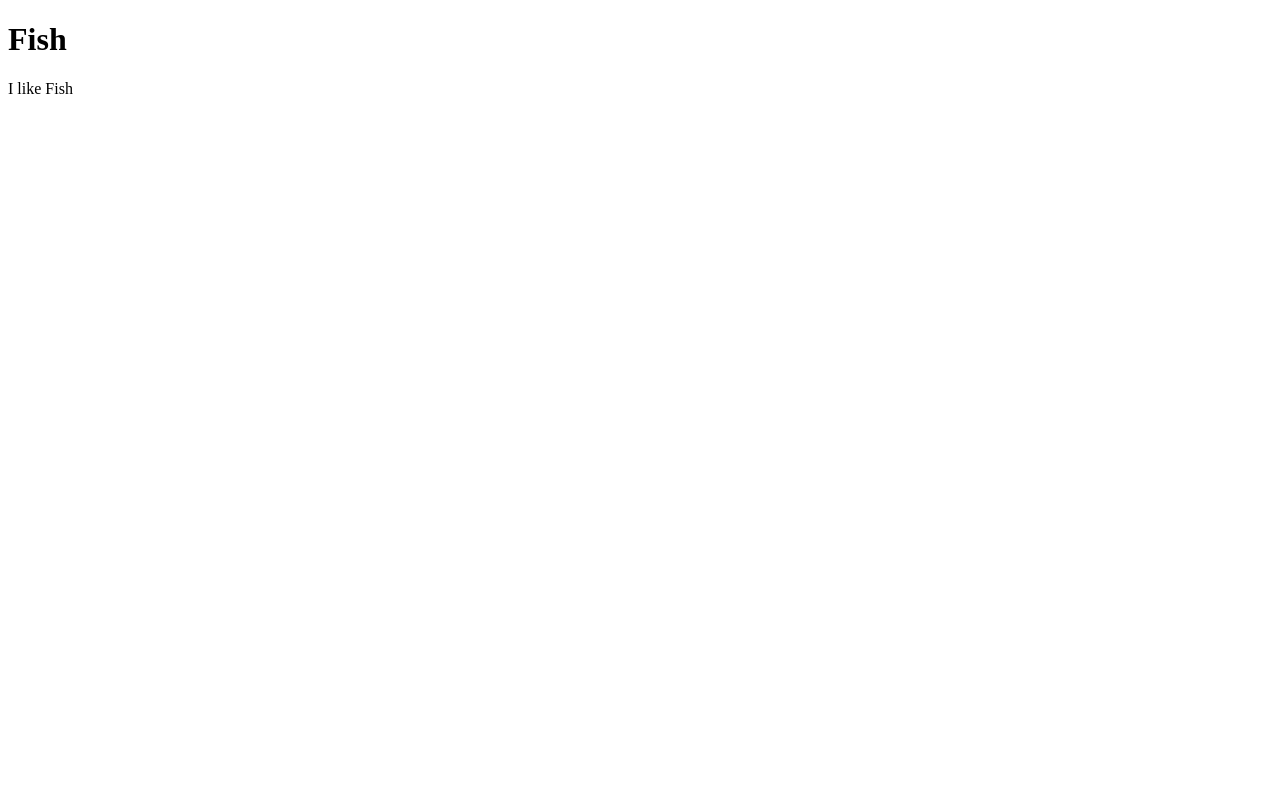
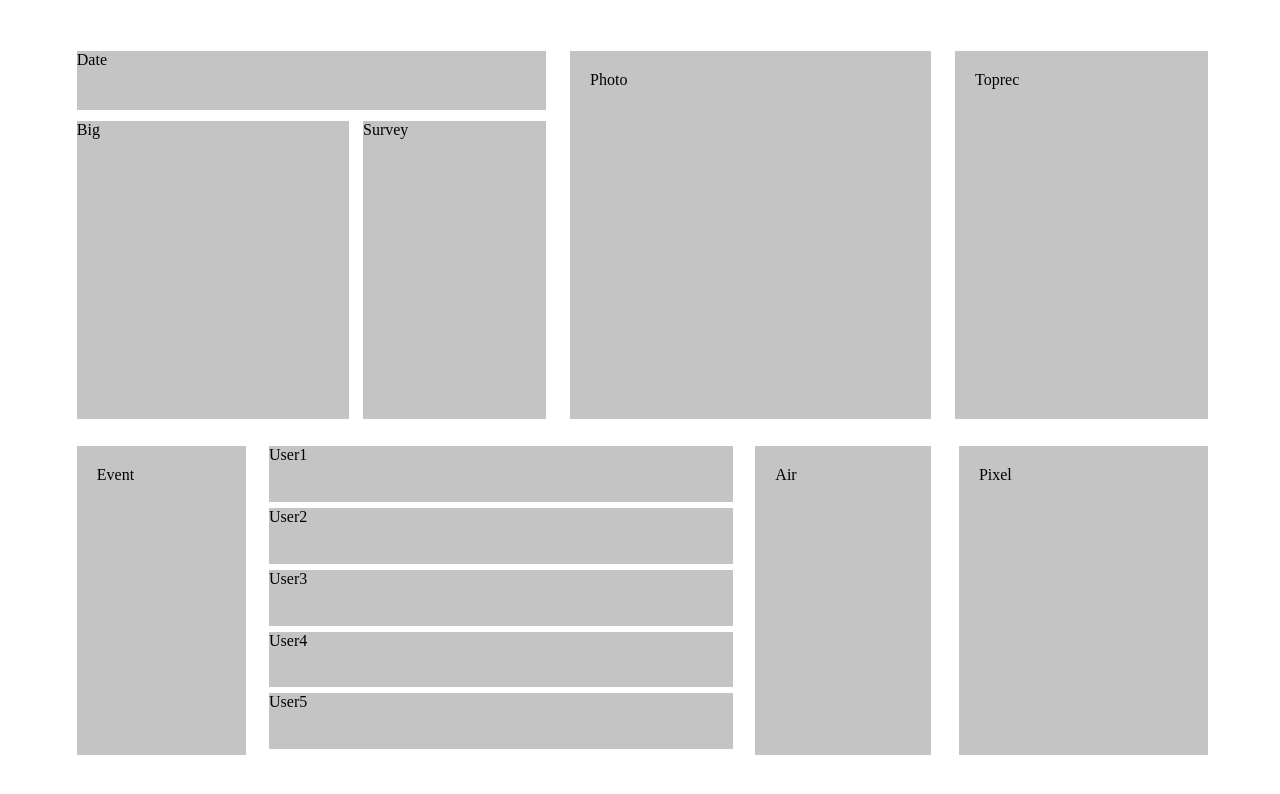
Before and after one commit to Alice932/rep, a plain HTML site: page index.html in a window 1280 px wide. Drawn offline with nearby package versions, Linux system fonts and the light colour scheme.

Commit message:
Rebuild Grid

```diff
--- a/index.html
+++ b/index.html
@@ -5,19 +5,42 @@
     <meta charset="utf-8">
     <title>Hi</title>
     <script src="https://unpkg.com/vue@3.0.11/dist/vue.global.js"></script>
+    <link rel="stylesheet" type="text/css" href="style.css">
 </head>
 
 <body>
+    <!--
     <div id="app">
         <h1> {{ product }} </h1>
         <p>I like {{ product }}</p>
-    </div>
-
-    <script src="./main.js"></script>
-
+@ -18,7 +20,40 @@
     <script>
         const mountedApp = app.mount('#app')
     </script>
+	-->
+    <div id="pageDatetime">
+        <div id="pageDate">Date</div>
+        <div id="pageBig">Big</div>
+        <div id="pageSurvey">Survey</div>
+    </div>
+    <div id="pagePhoto">Photo</div>
+    <div id="pageToprec">Toprec</div>
+    <div id="pageDown">
+        <div id="pageEvent">Event</div>
+        <div id="pageUsernew">
+            <div id="pageU1">User1</div>
+            <div id="pageU2">User2</div>
+            <div id="pageU3">User3</div>
+            <div id="pageU4">User4</div>
+            <div id="pageU5">User5</div>
+        </div>
+        <div id="pageAir">Air</div>
+        <div id="pagePixel">Pixel</div>
+    </div>
+
+
+
+
 
 </body>
 
--- a/style.css
+++ b/style.css
@@ -1,10 +1,143 @@
-.datetime {
-    width: 50%;
-    height: 25px;
-    background-color: #535353;
-    text-align: center;
-    padding-top: 5px;
-    border: 5px solid #535353;
-    border-radius: 0px 0px 20px 20px;
-    float: left;
+* {
+    padding: 0;
+    margin: 0;
 }
+
+body {
+    display: grid;
+    grid-template-areas:
+      "datetime photo toprec"
+      "down down down";
+    grid-template-rows: 46% 40% ;
+    grid-template-columns: 39% 30% 21%;
+    grid-gap: 2%;
+    height: 100vh;
+    margin-top:4%;
+    margin-left:6%;
+    margin-bottom: 5%;
+
+    }
+
+
+#pageDatetime {
+  grid-area: datetime;
+  display: grid;
+  grid-template-areas:
+     "date date"
+     "big survey";
+  grid-template-rows: 16% 81% ;
+  grid-template-columns: 58% 39% ;
+  grid-gap: 3%;
+}
+#pagePhoto {
+  grid-area: photo;
+  background: #c4c4c4;
+  padding: 20px;
+}
+#pageToprec {
+  grid-area: toprec;
+  background: #c4c4c4;
+  padding: 20px;
+  }
+
+
+#pageDown {
+  grid-area: down;
+  display: grid;
+    grid-template-areas:
+      "event usernew air pixel";
+    grid-template-rows: 100% ;
+    grid-template-columns: 15% 41% 16% 22%;
+    grid-gap: 2%;
+    margin-top: 1%;
+  }
+
+
+#pageUsernew {
+  grid-area: usernew;
+
+  display: grid;
+    grid-template-areas:
+      "u1"
+      "u2"
+      "u3"
+      "u4"
+      "u5";
+    grid-template-rows: 18% 18% 18% 18% 18%;
+    grid-gap: 2%;
+
+
+  }
+#pageU1 {
+    grid-area: u1;
+    background-color: #c4c4c4;
+
+}
+#pageU2 {
+    grid-area: u2;
+    background-color: #c4c4c4;
+
+}
+#pageU3 {
+    grid-area: u3;
+    background-color: #c4c4c4;
+
+}
+#pageU4 {
+    grid-area: u4;
+    background-color: #c4c4c4;
+
+}
+#pageU5 {
+    grid-area: u5;
+    background-color: #c4c4c4;
+
+}
+
+#pageAir {
+    grid-area: air;
+    background-color: #c4c4c4;
+    padding: 20px;
+    margin-right: 3%;
+
+}
+#pageEvent {
+    grid-area: event;
+    background-color: #c4c4c4;
+    padding: 20px;
+}
+#pagePixel {
+    grid-area: pixel;
+    background-color: #c4c4c4;
+    padding: 20px;
+
+}
+
+#pageDate  {
+    grid-area: date;
+    background-color: #c4c4c4;
+
+
+}
+
+#pageBig {
+    grid-area: big;
+    background-color: #c4c4c4;
+
+
+}
+
+#pageSurvey {
+    grid-area: survey;
+    background-color: #c4c4c4;
+
+}
+@font-face {
+    font-family: Roboto;
+    src: url(font/Roboto-Medium.ttf);
+}
+
+@font-face {
+    font-family: Roboto1;
+    src: url(font/Roboto-Thin.ttf);
+}
```
Also changed, not shown: font/StarJedi.ttf (deleted), font/galaxy.ttf (deleted), font/starwars.ttf (deleted).
